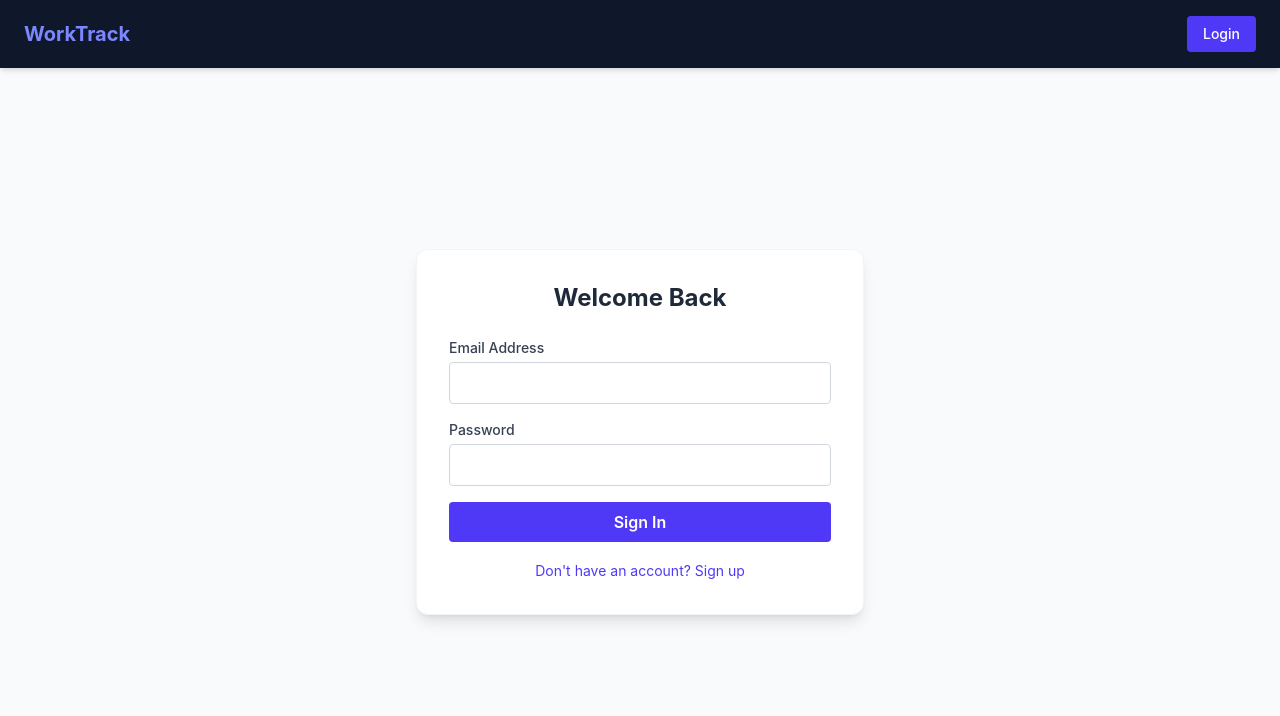
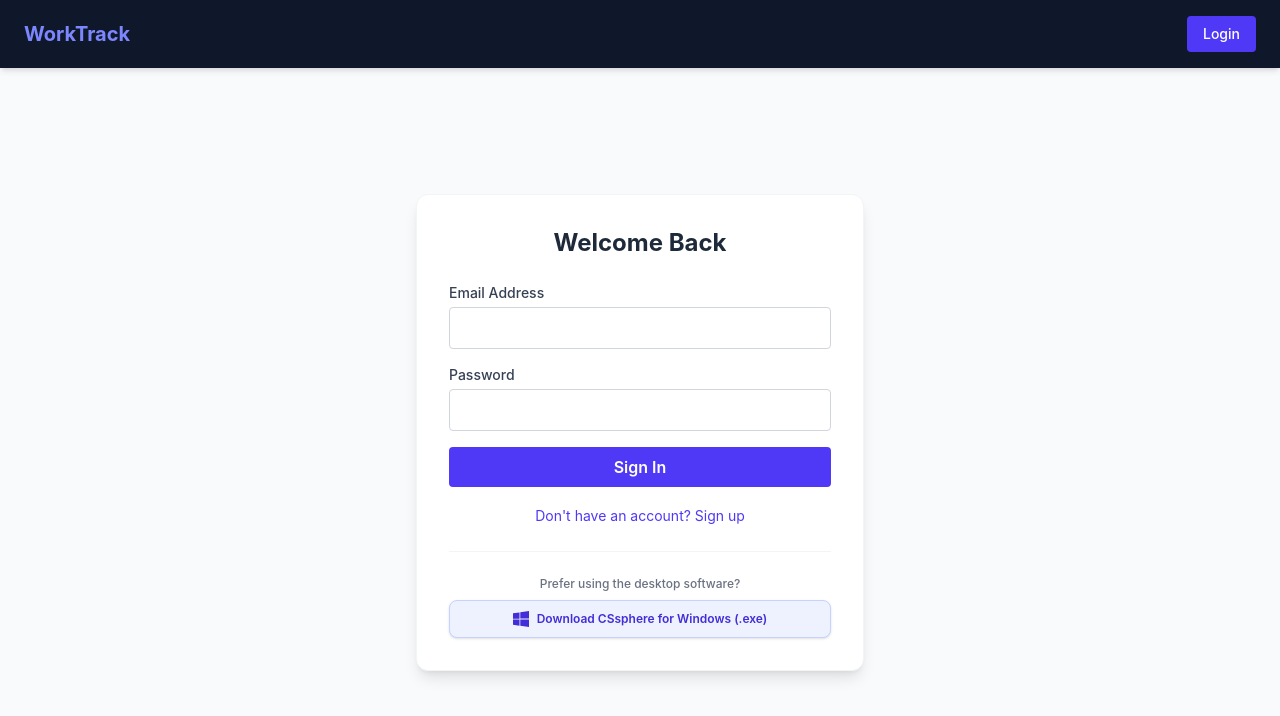
Before and after one commit to manikdhiman/attendance-app, a React (Vite) app in the folder frontend/: page /login in a window 1280 px wide. Shown: the top 716 px of the page. Built offline with nearby package versions, Linux system fonts and the light colour scheme; no server answers.

Commit message:
added download app button in here

```diff
--- a/frontend/src/pages/Login.jsx
+++ b/frontend/src/pages/Login.jsx
@@ -110,6 +110,22 @@ const Login = () => {
             {isRegister ? 'Already have an account? Sign in' : "Don't have an account? Sign up"}
           </button>
         </div>
+
+        {/* --- DOWNLOAD DESKTOP APP SECTION --- */}
+        <div className="mt-6 pt-6 border-t border-gray-100 text-center">
+          <p className="text-xs text-gray-500 mb-2 font-medium">Prefer using the desktop software?</p>
+          <a
+            href="https://github.com/manikdhiman/attendance-app/releases/download/v1.0.0/CSsphere.Setup.1.0.0.exe"
+            target="_blank"
+            rel="noopener noreferrer"
+            className="inline-flex items-center justify-center gap-2 w-full px-4 py-2.5 text-xs font-semibold text-indigo-700 bg-indigo-50 hover:bg-indigo-100 border border-indigo-200 rounded-lg transition duration-150 shadow-sm"
+          >
+            <svg className="w-4 h-4 fill-current" viewBox="0 0 24 24">
+              <path d="M0 3.449L9.75 2.1v9.451H0m10.949-9.602L24 0v11.4h-13.051M0 12.6h9.75v9.451L0 20.699M10.949 12.6H24V24l-13.051-1.95" />
+            </svg>
+            Download CSsphere for Windows (.exe)
+          </a>
+        </div>
       </div>
     </div>
   );
```
